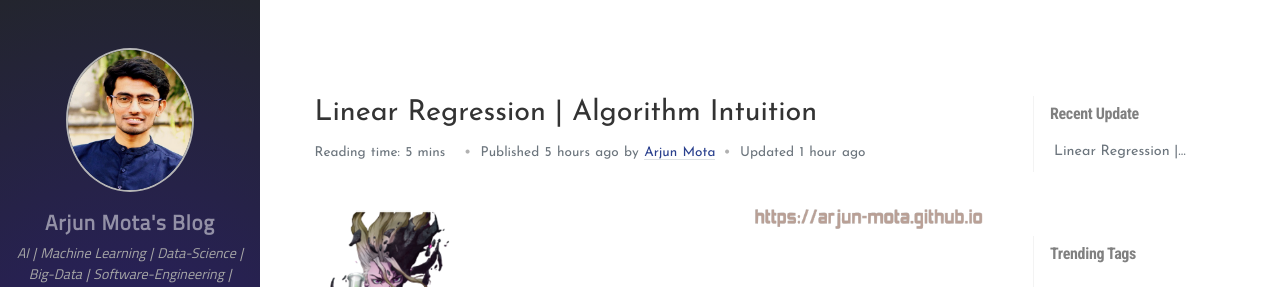
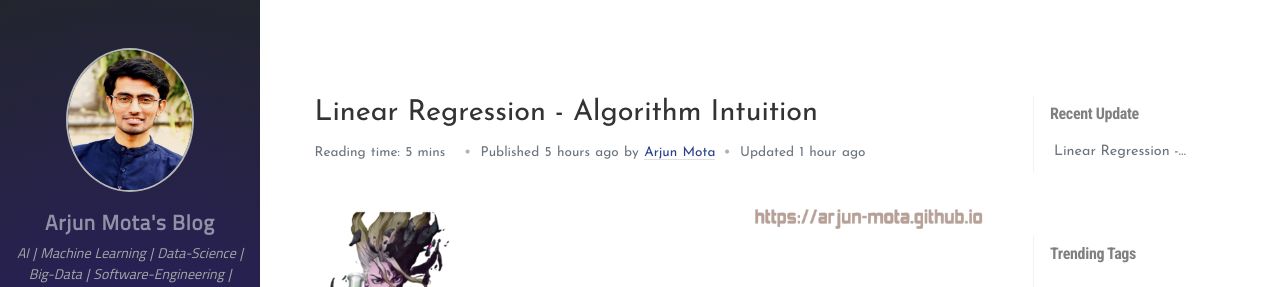
Before and after one commit to Arjun-Mota/arjun-mota.github.io, a Jekyll site: the page built from _posts/algorithm_intuition/2020-08-08-linear-regression.md, in a window 1280 px wide and 900 px high. Shown: the top 287 px of the window. Built offline with Jekyll 4.4.1, drawn with Linux system fonts in a browser that asks for light colours; nearby versions of some CDN libraries; comment, search, counter and statistics services are not loaded.

```diff
--- a/_posts/algorithm_intuition/2020-08-08-linear-regression.md
+++ b/_posts/algorithm_intuition/2020-08-08-linear-regression.md
@@ -1,5 +1,5 @@
 ---
-title: Linear Regression | Algorithm Intuition
+title: Linear Regression - Algorithm Intuition
 author: Arjun Mota
 date: 2020-08-09 23:00:00 +0530
 image: /assets/img/sample/Linear Regression Cover.png
```
